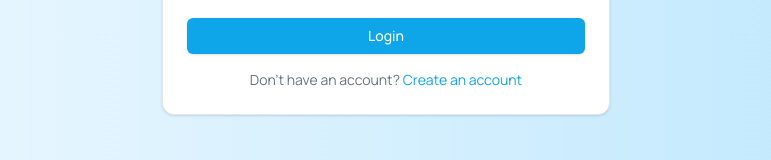
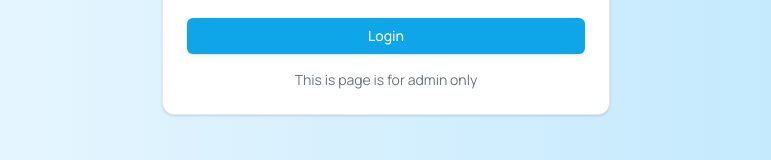
Before and after one commit to daveclinton/kenya-land-charge, a Next.js app: page /admin-login in a window 1280 px wide. Shown: the part 474-634 px from the top of the page, without its empty margins (254-1025 px from the left). Built offline with nearby package versions, Linux system fonts and the light colour scheme; no server answers; what tailwindcss-react-aria-components would draw is missing.

Commit message:
feat: add admin page

```diff
--- a/components/AdminLogin.tsx
+++ b/components/AdminLogin.tsx
@@ -107,10 +107,7 @@ export default function AdminForm() {
           <CardFooter className="flex flex-col space-y-4">
             <SubmitButton />
             <div className="text-sm text-center text-gray-500">
-              Don't have an account?{" "}
-              <Link href="/signup" className="text-sky-500 hover:underline">
-                Create an account
-              </Link>
+              This is page is for admin only
             </div>
           </CardFooter>
         </form>
```
